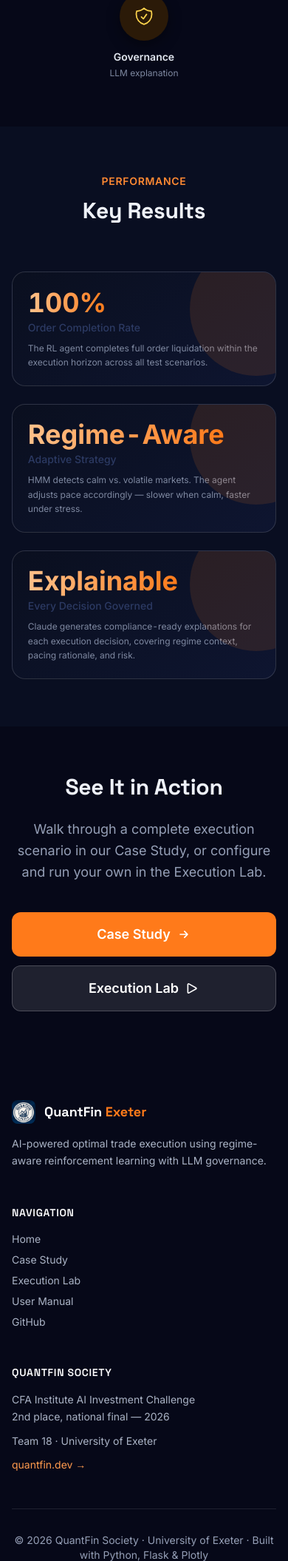
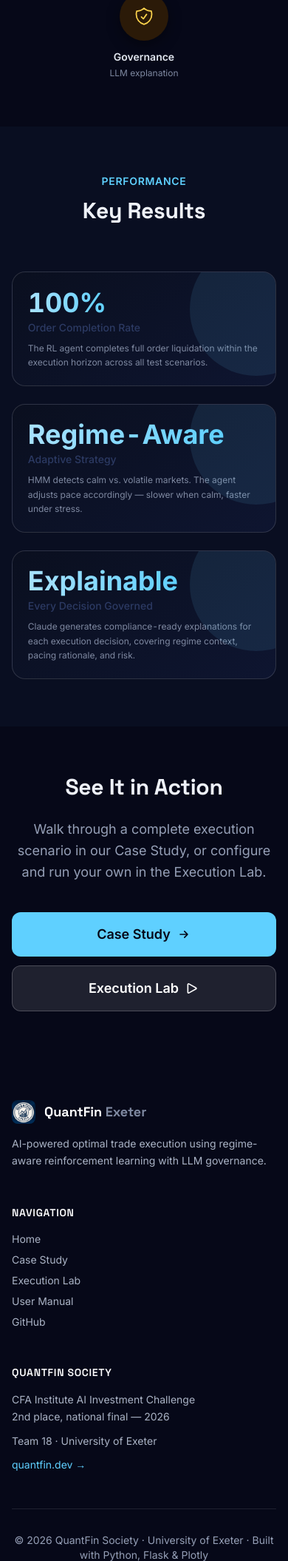
Before and after one commit to KirikPapka/quantfin_exeter, a Flask app: page / in a window 390 px wide, after a click that opens the changed part. Shown: the part 4080-6190 px from the top of the page at 74% size. Run offline with Flask 3, Linux system fonts and the light colour scheme; some libraries are stand-ins or nearby versions.

Commit message:
Lead with the society's blue across the platform
Headline gradients, kickers, primary buttons and panel chrome now use
the quantfin.dev brand blue; orange stays only inside charts where the
action bars need contrast against the price line.

```diff
--- a/web/static/css/main.css
+++ b/web/static/css/main.css
@@ -24,7 +24,7 @@ body.site-shell {
   min-height: 100dvh;
   position: relative;
   background:
-    radial-gradient(120% 70% at 0% -20%, rgba(255, 122, 26, 0.06) 0%, transparent 55%),
+    radial-gradient(120% 70% at 0% -20%, rgba(50, 130, 184, 0.08) 0%, transparent 55%),
     radial-gradient(120% 70% at 100% 0%, rgba(95, 208, 255, 0.06) 0%, transparent 50%),
     var(--qf-bg);
   color: var(--qf-ink);
@@ -271,7 +271,7 @@ h4 {
   width: 180px;
   height: 180px;
   border-radius: 999px;
-  background: rgba(255, 122, 26, 0.12);
+  background: rgba(95, 208, 255, 0.1);
 }
 
 /* ===== Case Study ===== */
--- a/web/static/js/charts.js
+++ b/web/static/js/charts.js
@@ -27,7 +27,7 @@ const QF_LAYOUT = {
   xaxis:     { gridcolor: 'rgba(255,255,255,0.08)', linecolor: 'rgba(255,255,255,0.14)', zeroline: false },
   yaxis:     { gridcolor: 'rgba(255,255,255,0.08)', linecolor: 'rgba(255,255,255,0.14)', zeroline: false },
   hoverlabel:{ bgcolor: '#0e1530', font: { color: '#e9edf5', size: 12 } },
-  modebar:   { bgcolor: 'transparent', color: '#7a8499', activecolor: '#ff7a1a' },
+  modebar:   { bgcolor: 'transparent', color: '#7a8499', activecolor: '#5fd0ff' },
 };
 
 const REGIME_FILLS = [QF_COLORS.calm, QF_COLORS.vol, QF_COLORS.stressed];
--- a/web/templates/404.html
+++ b/web/templates/404.html
@@ -4,7 +4,7 @@
 {% block content %}
 <div class="page-light">
   <div class="max-w-7xl mx-auto px-4 sm:px-6 lg:px-8 pt-40 pb-28 text-center">
-    <p class="text-accent-600 font-semibold text-sm uppercase tracking-wider mb-3">404</p>
+    <p class="text-brand-400 font-semibold text-sm uppercase tracking-wider mb-3">404</p>
     <h1 class="text-3xl md:text-4xl font-bold text-navy-900 mb-3">Page not found</h1>
     <p class="text-navy-500 mb-8">The page you are looking for does not exist or has moved.</p>
     <a href="/" class="btn-primary inline-flex items-center justify-center px-6">Back to home</a>
--- a/web/templates/base.html
+++ b/web/templates/base.html
@@ -24,6 +24,7 @@
           colors: {
             navy: { 50:'#0d142b', 100:'#1b2547', 200:'#2c3a63', 300:'#aab3c5', 400:'#7e88a0', 500:'#959fb6', 600:'#c3cbdd', 700:'#d7dde9', 800:'#e2e7f0', 900:'#eef1f8', 950:'#060818' },
             accent: { 50:'#1f1305', 100:'#2b1a08', 200:'#4a2b0c', 300:'#ffc18a', 400:'#ff9a4d', 500:'#ff7a1a', 600:'#ff8a33', 700:'#ffb070' },
+            brand: { 300:'#a8e2ff', 400:'#5fd0ff', 500:'#3282b8' },
             emerald: { 50:'#06231a', 100:'#0d2f24', 600:'#34d399', 700:'#6ee7b7' },
             blue: { 50:'#0a1a33', 100:'#10234a', 500:'#60a5fa', 600:'#7cb4fc', 700:'#a3c9fd' },
             purple: { 50:'#1b0f38', 100:'#231447', 600:'#c084fc', 700:'#d6b6fe' },
@@ -46,8 +47,8 @@
     <div class="max-w-7xl mx-auto px-4 sm:px-6 lg:px-8">
       <div class="flex items-center justify-between h-16">
         <a href="/" class="flex items-center gap-3 group">
-          <img src="{{ url_for('static', filename='img/quantfin-logo.jpg') }}" alt="" class="w-9 h-9 rounded-xl object-cover shadow-md group-hover:shadow-accent-500/40 transition-shadow" />
-          <span class="font-display font-bold text-lg nav-brand-text">QuantFin <span class="text-accent-500">Exeter</span></span>
+          <img src="{{ url_for('static', filename='img/quantfin-logo.jpg') }}" alt="" class="w-9 h-9 rounded-xl object-cover shadow-md group-hover:shadow-brand-400/40 transition-shadow" />
+          <span class="font-display font-bold text-lg nav-brand-text">QuantFin <span class="text-navy-400">Exeter</span></span>
         </a>
         <div class="hidden md:flex items-center gap-1.5">
           <a href="/" class="nav-link px-4 py-2 rounded-lg text-sm font-medium transition-colors {{ 'nav-active' if active_page == 'home' }}">Home</a>
@@ -91,25 +92,25 @@
         <div>
           <div class="flex items-center gap-3 mb-4">
             <img src="{{ url_for('static', filename='img/quantfin-logo.jpg') }}" alt="" class="w-8 h-8 rounded-lg object-cover" />
-            <span class="font-display font-bold text-white text-lg">QuantFin <span class="text-accent-500">Exeter</span></span>
+            <span class="font-display font-bold text-white text-lg">QuantFin <span class="text-navy-400">Exeter</span></span>
           </div>
           <p class="text-sm leading-relaxed">AI-powered optimal trade execution using regime-aware reinforcement learning with LLM governance.</p>
         </div>
         <div>
           <h4 class="font-semibold text-white mb-4 text-sm uppercase tracking-wider">Navigation</h4>
           <ul class="space-y-2 text-sm">
-            <li><a href="/" class="hover:text-accent-400 transition-colors">Home</a></li>
-            <li><a href="/case-study" class="hover:text-accent-400 transition-colors">Case Study</a></li>
-            <li><a href="/run" class="hover:text-accent-400 transition-colors">Execution Lab</a></li>
-            <li><a href="/user-manual" class="hover:text-accent-400 transition-colors">User Manual</a></li>
-            <li><a href="https://github.com/KirikPapka/quantfin_exeter" target="_blank" rel="noopener noreferrer" class="hover:text-accent-400 transition-colors">GitHub</a></li>
+            <li><a href="/" class="hover:text-brand-400 transition-colors">Home</a></li>
+            <li><a href="/case-study" class="hover:text-brand-400 transition-colors">Case Study</a></li>
+            <li><a href="/run" class="hover:text-brand-400 transition-colors">Execution Lab</a></li>
+            <li><a href="/user-manual" class="hover:text-brand-400 transition-colors">User Manual</a></li>
+            <li><a href="https://github.com/KirikPapka/quantfin_exeter" target="_blank" rel="noopener noreferrer" class="hover:text-brand-400 transition-colors">GitHub</a></li>
           </ul>
         </div>
         <div>
           <h4 class="font-semibold text-white mb-4 text-sm uppercase tracking-wider">QuantFin Society</h4>
           <p class="text-sm leading-relaxed">CFA Institute AI Investment Challenge<br />2nd place, national final — 2026</p>
           <p class="text-sm mt-3">Team 18 &middot; University of Exeter</p>
-          <a href="https://quantfin.dev" target="_blank" rel="noopener noreferrer" class="inline-block text-sm mt-3 text-accent-400 hover:text-accent-300 transition-colors">quantfin.dev &rarr;</a>
+          <a href="https://quantfin.dev" target="_blank" rel="noopener noreferrer" class="inline-block text-sm mt-3 text-brand-400 hover:text-brand-300 transition-colors">quantfin.dev &rarr;</a>
         </div>
       </div>
       <div class="border-t border-white/10 mt-12 pt-8 text-center text-sm text-navy-500">
--- a/web/templates/case_study.html
+++ b/web/templates/case_study.html
@@ -10,7 +10,7 @@
     <div class="absolute inset-0" style="background:radial-gradient(ellipse 60% 50% at 70% 40%, rgba(245,158,11,0.12), transparent 60%)"></div>
   </div>
   <div class="max-w-7xl mx-auto px-4 sm:px-6 lg:px-8 relative z-10">
-    <p class="text-accent-400 font-semibold text-sm uppercase tracking-wider mb-3">Case Study</p>
+    <p class="text-brand-400 font-semibold text-sm uppercase tracking-wider mb-3">Case Study</p>
     <h1 class="text-3xl md:text-4xl lg:text-5xl font-bold text-white mb-4">Executing a Large SPY Sell Order</h1>
     <p class="text-navy-300 text-base sm:text-lg max-w-3xl leading-relaxed">
       A step-by-step walkthrough of how our system detects market conditions, makes execution decisions, compares against benchmarks, and explains every choice — all on real market data.
--- a/web/templates/home.html
+++ b/web/templates/home.html
@@ -6,19 +6,19 @@
 <section class="hero-gradient pt-28 pb-16 sm:pt-32 sm:pb-20 lg:pt-40 lg:pb-32 relative">
   <div class="max-w-7xl mx-auto px-4 sm:px-6 lg:px-8 relative z-10">
     <div class="max-w-3xl">
-      <div class="inline-flex items-center gap-2 bg-white/10 backdrop-blur-sm rounded-full px-3.5 py-1.5 text-xs sm:text-sm text-accent-300 font-medium mb-6">
-        <span class="w-2 h-2 rounded-full bg-accent-400 animate-pulse"></span>
+      <div class="inline-flex items-center gap-2 bg-white/10 backdrop-blur-sm rounded-full px-3.5 py-1.5 text-xs sm:text-sm text-brand-300 font-medium mb-6">
+        <span class="w-2 h-2 rounded-full bg-brand-400 animate-pulse"></span>
         CFA AI Investment Challenge 2026 &middot; Team 18
       </div>
       <h1 class="text-4xl md:text-5xl lg:text-6xl font-extrabold text-white leading-tight mb-6">
         AI-Powered<br />
-        <span class="text-transparent bg-clip-text bg-gradient-to-r from-accent-400 to-accent-300">Optimal Trade Execution</span>
+        <span class="text-transparent bg-clip-text bg-gradient-to-r from-brand-400 to-brand-300">Optimal Trade Execution</span>
       </h1>
       <p class="text-base sm:text-lg md:text-xl text-navy-200 leading-relaxed mb-8 sm:mb-10 max-w-2xl">
         Minimising market impact on large institutional orders through regime-aware reinforcement learning, classical benchmarks, and transparent AI governance.
       </p>
       <div class="flex flex-col sm:flex-row sm:flex-wrap gap-3 sm:gap-4 max-w-md sm:max-w-none">
-        <a href="/case-study" class="inline-flex items-center justify-center gap-2 w-full sm:w-auto bg-accent-500 hover:bg-accent-600 text-white font-semibold px-7 py-3.5 rounded-xl transition-all hover:shadow-lg hover:shadow-accent-500/25">
+        <a href="/case-study" class="inline-flex items-center justify-center gap-2 w-full sm:w-auto bg-brand-400 hover:bg-brand-300 text-navy-950 font-semibold px-7 py-3.5 rounded-xl transition-all hover:shadow-lg hover:shadow-brand-400/25">
           View Case Study
           <svg class="w-4 h-4" fill="none" viewBox="0 0 24 24" stroke="currentColor" stroke-width="2"><path stroke-linecap="round" stroke-linejoin="round" d="M13 7l5 5m0 0l-5 5m5-5H6" /></svg>
         </a>
@@ -53,7 +53,7 @@
 <section class="py-16 sm:py-20 lg:py-28 fade-section">
   <div class="max-w-7xl mx-auto px-4 sm:px-6 lg:px-8">
     <div class="text-center mb-16">
-      <p class="text-accent-600 font-semibold text-sm uppercase tracking-wider mb-3">The Challenge</p>
+      <p class="text-brand-400 font-semibold text-sm uppercase tracking-wider mb-3">The Challenge</p>
       <h2 class="text-3xl md:text-4xl font-bold text-navy-900 mb-4">Why Optimal Execution Matters</h2>
       <p class="text-navy-500 max-w-2xl mx-auto text-lg leading-relaxed">
         When institutions trade large orders, poor execution can cost millions. Every basis point matters.
@@ -95,7 +95,7 @@
 <section class="py-16 sm:py-20 lg:py-28 bg-navy-50/50 fade-section">
   <div class="max-w-7xl mx-auto px-4 sm:px-6 lg:px-8">
     <div class="text-center mb-16">
-      <p class="text-accent-600 font-semibold text-sm uppercase tracking-wider mb-3">Our Solution</p>
+      <p class="text-brand-400 font-semibold text-sm uppercase tracking-wider mb-3">Our Solution</p>
       <h2 class="text-3xl md:text-4xl font-bold text-navy-900 mb-4">Four Pillars of Intelligent Execution</h2>
       <p class="text-navy-500 max-w-2xl mx-auto text-lg">
         We combine statistical market analysis, adaptive AI, proven benchmarks, and human-readable governance.
@@ -150,7 +150,7 @@
 <section class="py-16 sm:py-20 lg:py-28 fade-section">
   <div class="max-w-7xl mx-auto px-4 sm:px-6 lg:px-8">
     <div class="text-center mb-16">
-      <p class="text-accent-600 font-semibold text-sm uppercase tracking-wider mb-3">Architecture</p>
+      <p class="text-brand-400 font-semibold text-sm uppercase tracking-wider mb-3">Architecture</p>
       <h2 class="text-3xl md:text-4xl font-bold text-navy-900 mb-4">End-to-End Pipeline</h2>
       <p class="text-navy-500 max-w-2xl mx-auto text-lg">From raw market data to governed execution in five stages.</p>
     </div>
@@ -207,27 +207,27 @@
 <section class="py-16 sm:py-20 lg:py-28 bg-navy-50/50 fade-section">
   <div class="max-w-7xl mx-auto px-4 sm:px-6 lg:px-8">
     <div class="text-center mb-16">
-      <p class="text-accent-600 font-semibold text-sm uppercase tracking-wider mb-3">Performance</p>
+      <p class="text-brand-400 font-semibold text-sm uppercase tracking-wider mb-3">Performance</p>
       <h2 class="text-3xl md:text-4xl font-bold text-navy-900 mb-4">Key Results</h2>
     </div>
     <div class="grid sm:grid-cols-2 lg:grid-cols-3 gap-6 max-w-4xl mx-auto">
       <div class="metric-card">
         <p class="text-4xl font-extrabold mb-1">
-          <span class="text-transparent bg-clip-text bg-gradient-to-r from-accent-300 to-accent-500">100%</span>
+          <span class="text-transparent bg-clip-text bg-gradient-to-r from-brand-300 to-brand-400">100%</span>
         </p>
         <p class="text-navy-200 text-sm font-medium">Order Completion Rate</p>
         <p class="text-navy-400 text-xs mt-2 leading-relaxed">The RL agent completes full order liquidation within the execution horizon across all test scenarios.</p>
       </div>
       <div class="metric-card">
         <p class="text-4xl font-extrabold mb-1">
-          <span class="text-transparent bg-clip-text bg-gradient-to-r from-accent-300 to-accent-500">Regime-Aware</span>
+          <span class="text-transparent bg-clip-text bg-gradient-to-r from-brand-300 to-brand-400">Regime-Aware</span>
         </p>
         <p class="text-navy-200 text-sm font-medium">Adaptive Strategy</p>
         <p class="text-navy-400 text-xs mt-2 leading-relaxed">HMM detects calm vs. volatile markets. The agent adjusts pace accordingly — slower when calm, faster under stress.</p>
       </div>
       <div class="metric-card">
         <p class="text-4xl font-extrabold mb-1">
-          <span class="text-transparent bg-clip-text bg-gradient-to-r from-accent-300 to-accent-500">Explainable</span>
+          <span class="text-transparent bg-clip-text bg-gradient-to-r from-brand-300 to-brand-400">Explainable</span>
         </p>
         <p class="text-navy-200 text-sm font-medium">Every Decision Governed</p>
         <p class="text-navy-400 text-xs mt-2 leading-relaxed">Claude generates compliance-ready explanations for each execution decision, covering regime context, pacing rationale, and risk.</p>
@@ -244,7 +244,7 @@
       Walk through a complete execution scenario in our Case Study, or configure and run your own in the Execution Lab.
     </p>
     <div class="flex flex-col sm:flex-row sm:flex-wrap justify-center gap-3 sm:gap-4 max-w-md sm:max-w-none mx-auto">
-      <a href="/case-study" class="inline-flex items-center justify-center gap-2 w-full sm:w-auto bg-accent-500 hover:bg-accent-600 text-white font-semibold px-8 py-4 rounded-xl transition-all hover:shadow-lg hover:shadow-accent-500/25 text-lg">
+      <a href="/case-study" class="inline-flex items-center justify-center gap-2 w-full sm:w-auto bg-brand-400 hover:bg-brand-300 text-navy-950 font-semibold px-8 py-4 rounded-xl transition-all hover:shadow-lg hover:shadow-brand-400/25 text-lg">
         Case Study
         <svg class="w-5 h-5" fill="none" viewBox="0 0 24 24" stroke="currentColor" stroke-width="2"><path stroke-linecap="round" stroke-linejoin="round" d="M13 7l5 5m0 0l-5 5m5-5H6" /></svg>
       </a>
--- a/web/templates/run.html
+++ b/web/templates/run.html
@@ -10,7 +10,7 @@
     <div class="absolute inset-0" style="background:radial-gradient(ellipse 50% 60% at 30% 50%, rgba(99,179,237,0.1), transparent 60%)"></div>
   </div>
   <div class="max-w-7xl mx-auto px-4 sm:px-6 lg:px-8 relative z-10">
-    <p class="text-accent-400 font-semibold text-sm uppercase tracking-wider mb-3">Interactive</p>
+    <p class="text-brand-400 font-semibold text-sm uppercase tracking-wider mb-3">Interactive</p>
     <h1 class="text-3xl md:text-4xl font-bold text-white mb-2">Execution Lab</h1>
     <p class="text-navy-300 text-base sm:text-lg max-w-2xl">
       Configure parameters and run the full pipeline: regime detection, RL episode, benchmark comparison, and LLM governance.
@@ -140,7 +140,7 @@
     <div class="lg:col-span-9 relative min-w-0" id="results-wrapper">
       <!-- Full pipeline loading overlay — lives outside #results-container so HTMX swap never destroys it -->
       <div id="pipeline-overlay" class="hidden absolute inset-0 z-30 flex flex-col items-center justify-center rounded-2xl bg-navy-950/80 backdrop-blur-sm border border-navy-100 shadow-inner" style="min-height:200px;">
-        <span class="spinner" style="width:36px;height:36px;border-width:3px;border-color:rgba(255,255,255,0.15);border-top-color:#ff7a1a;"></span>
+        <span class="spinner" style="width:36px;height:36px;border-width:3px;border-color:rgba(255,255,255,0.15);border-top-color:#5fd0ff;"></span>
         <p class="mt-4 text-sm font-semibold text-navy-700 text-center px-4">Running pipeline&hellip;</p>
         <p class="text-xs text-navy-400 mt-1 text-center px-4">Regime detection &rarr; RL episode &rarr; benchmarks &rarr; governance</p>
       </div>
--- a/web/templates/user_manual.html
+++ b/web/templates/user_manual.html
@@ -14,7 +14,7 @@
   </div>
   <div class="max-w-7xl mx-auto px-6 lg:px-8 relative z-10 flex flex-col md:flex-row md:items-end md:justify-between gap-6">
     <div>
-      <p class="text-accent-400 font-semibold text-sm uppercase tracking-wider mb-3">Documentation</p>
+      <p class="text-brand-400 font-semibold text-sm uppercase tracking-wider mb-3">Documentation</p>
       <h1 class="text-3xl md:text-4xl lg:text-5xl font-bold text-white mb-4">User Manual</h1>
       <p class="text-navy-300 text-lg max-w-3xl leading-relaxed">
         Methodology, formulas, and configuration for QuantFin Exeter — regime detection, PPO execution, benchmarks, and governance.
```
Also changed, not shown: other parts of web/static/css/main.css (+11 -11 lines).
